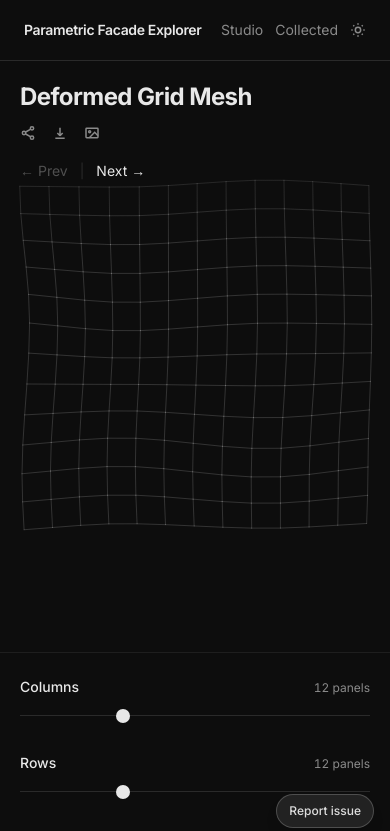
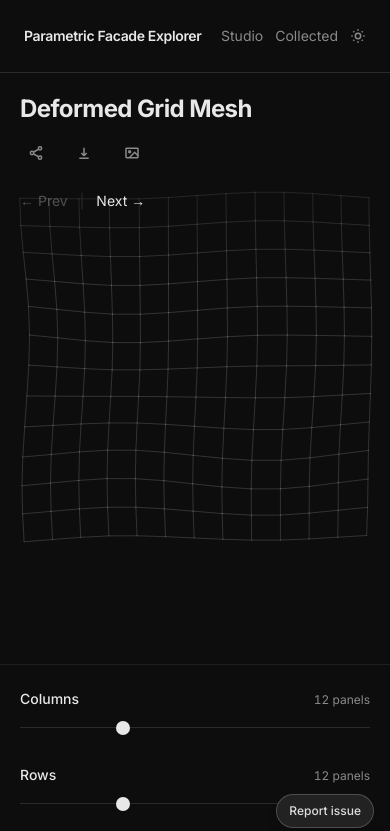
Before and after one commit to steff-raw/Parametric-Facade-Explorer_Website, a Next.js app: page /patterns/deformed-grid in a window 390 px wide. Shown: the top 831 px of the page. Built offline with nearby package versions, Linux system fonts and the light colour scheme.

Commit message:
P-0022 Stage 2: 32px tap targets on phone, stronger card preview lines
Co-Authored-By: Claude Sonnet 5.5 <noreply@anthropic.com>
Claude-Session: https://claude.ai/code/session_01GmQz7DaXmRoRW46pjgBp4E

```diff
--- a/src/components/Gallery.tsx
+++ b/src/components/Gallery.tsx
@@ -92,8 +92,8 @@ export default function Gallery() {
           onClick={() => setSort("recent")}
           className={
             sort === "recent"
-              ? "text-ink"
-              : "hover:text-accent transition-colors"
+              ? "text-ink max-sm:min-h-8 max-sm:px-1"
+              : "hover:text-accent transition-colors max-sm:min-h-8 max-sm:px-1"
           }
         >
           Recent
@@ -104,8 +104,8 @@ export default function Gallery() {
           onClick={() => setSort("popular")}
           className={
             sort === "popular"
-              ? "text-ink"
-              : "hover:text-accent transition-colors"
+              ? "text-ink max-sm:min-h-8 max-sm:px-1"
+              : "hover:text-accent transition-colors max-sm:min-h-8 max-sm:px-1"
           }
         >
           Popular
--- a/src/components/Header.tsx
+++ b/src/components/Header.tsx
@@ -6,20 +6,20 @@ export default function Header() {
       <div className="mx-auto flex max-w-7xl items-center justify-between px-6 py-5 md:px-10">
         <Link
           href="/"
-          className="whitespace-nowrap text-sm font-semibold tracking-tight text-ink hover:text-accent"
+          className="max-sm:inline-flex max-sm:min-h-8 max-sm:items-center whitespace-nowrap text-sm font-semibold tracking-tight text-ink hover:text-accent"
         >
           Parametric Facade Explorer
         </Link>
         <nav className="flex items-center gap-3 sm:gap-6">
           <Link
             href="/studio"
-            className="text-sm text-muted transition-colors hover:text-accent"
+            className="max-sm:inline-flex max-sm:min-h-8 max-sm:items-center text-sm text-muted transition-colors hover:text-accent"
           >
             Studio
           </Link>
           <Link
             href="/collected"
-            className="text-sm text-muted transition-colors hover:text-accent"
+            className="max-sm:inline-flex max-sm:min-h-8 max-sm:items-center text-sm text-muted transition-colors hover:text-accent"
           >
             Collected
           </Link>
--- a/src/components/PatternCanvas.tsx
+++ b/src/components/PatternCanvas.tsx
@@ -181,7 +181,7 @@ export function PatternThumbnail({
       className={`relative aspect-square w-full overflow-hidden bg-canvas ${className}`}
     >
       <div
-        className="h-full w-full [&>svg]:h-full [&>svg]:w-full"
+        className="h-full w-full [&>svg]:h-full [&>svg]:w-full [&_[stroke-width='0.2']]:[stroke-width:0.7px]"
         dangerouslySetInnerHTML={{ __html: svg }}
         aria-hidden
       />
--- a/src/components/PatternDetail.tsx
+++ b/src/components/PatternDetail.tsx
@@ -261,7 +261,7 @@ export default function PatternDetail({ slug }: PatternDetailProps) {
                 <button
                   type="button"
                   onClick={handleShare}
-                  className="inline-flex items-center gap-1.5 text-sm transition-colors hover:text-accent"
+                  className="inline-flex items-center gap-1.5 text-sm transition-colors hover:text-accent max-sm:min-h-8 max-sm:min-w-8 max-sm:justify-center"
                   title="Copy link"
                 >
                   <IconShare />
@@ -272,7 +272,7 @@ export default function PatternDetail({ slug }: PatternDetailProps) {
                 <button
                   type="button"
                   onClick={handleDownloadSvg}
-                  className="inline-flex items-center gap-1.5 text-sm transition-colors hover:text-accent"
+                  className="inline-flex items-center gap-1.5 text-sm transition-colors hover:text-accent max-sm:min-h-8 max-sm:min-w-8 max-sm:justify-center"
                   title="Download SVG"
                 >
                   <IconDownload />
@@ -281,7 +281,7 @@ export default function PatternDetail({ slug }: PatternDetailProps) {
                 <button
                   type="button"
                   onClick={handleDownloadPng}
-                  className="inline-flex items-center gap-1.5 text-sm transition-colors hover:text-accent"
+                  className="inline-flex items-center gap-1.5 text-sm transition-colors hover:text-accent max-sm:min-h-8 max-sm:min-w-8 max-sm:justify-center"
                   title="Download PNG"
                 >
                   <IconImage />
@@ -293,7 +293,7 @@ export default function PatternDetail({ slug }: PatternDetailProps) {
               {prev ? (
                 <Link
                   href={`/patterns/${prev}`}
-                  className="py-1 hover:text-accent"
+                  className="py-1 hover:text-accent max-sm:inline-flex max-sm:min-h-8 max-sm:items-center"
                   aria-label="Previous pattern"
                 >
                   ← Prev
@@ -305,7 +305,7 @@ export default function PatternDetail({ slug }: PatternDetailProps) {
               {next ? (
                 <Link
                   href={`/patterns/${next}`}
-                  className="py-1 hover:text-accent"
+                  className="py-1 hover:text-accent max-sm:inline-flex max-sm:min-h-8 max-sm:items-center"
                   aria-label="Next pattern"
                 >
                   Next →
--- a/src/components/studio/StudioApp.tsx
+++ b/src/components/studio/StudioApp.tsx
@@ -216,10 +216,11 @@ export default function StudioApp() {
             {DRIVER_DEFS[spec.driver].map((d) => (
               <Slider key={d.key} def={d} value={spec[d.key as NumKey]} onChange={set} />
             ))}
-            <label className="flex items-center gap-2 text-sm text-ink">
+            <label className="flex items-center gap-2 text-sm text-ink max-sm:min-h-8">
               <input
                 id="invert"
                 type="checkbox"
+                className="max-sm:h-5 max-sm:w-5"
                 checked={spec.invert}
                 onChange={(e) => setSpec((s) => ({ ...s, invert: e.target.checked }))}
               />
```
